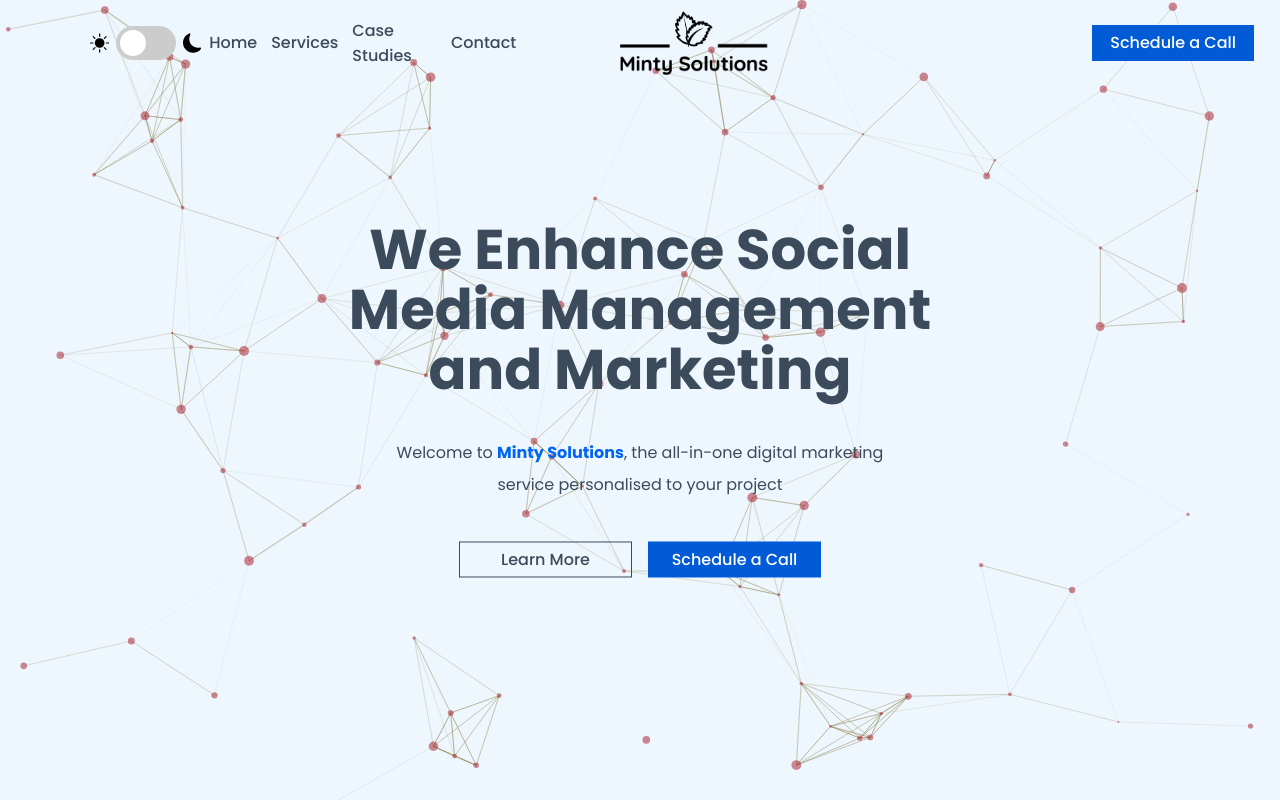
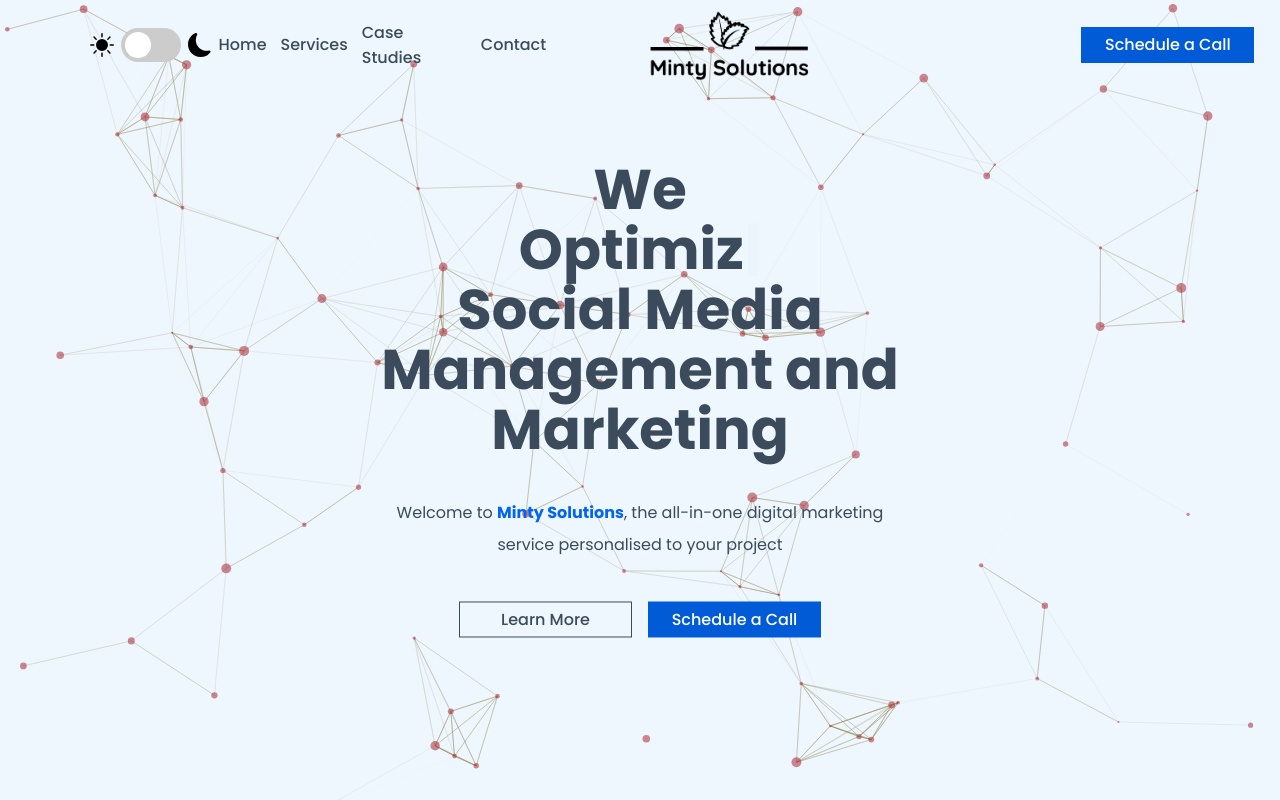
Before and after one commit to chrisokwakol/minty, a Next.js app: page / in a window 1280 px wide. Shown: the top 800 px of the page. Built offline with nearby package versions, Linux system fonts and the light colour scheme.

Commit message:
made dark mode slide and icons inline on both desktop and mobile menus

```diff
--- a/pages/index.js
+++ b/pages/index.js
@@ -267,12 +267,15 @@ export default function Home() {
 
 						<ul className={navLinksClasses.join(" ")}>
 							{/* Dark Mode Switch */}
+							<div id={styles["darkModeSwitch"]}>
 								{(darkTheme && (
 									<BsFillSunFill
 										style={{ color: "yellow", fontSize: "1.5rem" }}
 									/>
 								)) || (
-								<BsFillSunFill style={{ color: "black", fontSize: "1.5rem" }} />
+									<BsFillSunFill
+										style={{ color: "black", fontSize: "1.5rem" }}
+									/>
 								)}
 								<li>
 									{darkTheme !== undefined && (
@@ -296,8 +299,8 @@ export default function Home() {
 									<BsFillMoonFill
 										style={{ color: "black", fontSize: "1.5rem" }}
 									/>
-							)}
-
+								)}{" "}
+							</div>
 							{/* End Dark Mode Switch */}
 							<li>
 								<a href="https://mintyy.vercel.app/">Home</a>
@@ -342,8 +345,9 @@ export default function Home() {
 					</nav>
 					{/* <div className={styles.heroContentContainer}> */}
 					<div className={headerStyles.heroContent}>
-						<h1>We Enhance Social Media Management and Marketing</h1>
-						{/* <h1>
+						{/* <h1>We Enhance Social Media Management and Marketing</h1> */}
+						<div>
+							<h1>
 								We
 								<Typewriter
 									options={{
@@ -353,7 +357,8 @@ export default function Home() {
 									}}
 								/>
 								Social Media Management and Marketing
-						</h1> */}
+							</h1>
+						</div>
 						<p>
 							Welcome to{" "}
 							<span style={{ color: "#0065F2", fontWeight: "bold" }}>
--- a/styles/Header.module.css
+++ b/styles/Header.module.css
@@ -92,7 +92,7 @@
 }
 
 #navBtn {
-	margin-left: 25%;
+	margin-left: 21%;
 	margin-right: 2%;
 }
 
@@ -108,6 +108,11 @@
 	list-style: none;
 	margin: 7px;
 	font-weight: 500;
+}
+
+/* add a little space between home link and dark mode switch */
+.navLinks li :nth-child(4) {
+	/* margin-left: 100px; */
 }
 
 .navLinks li a {
@@ -204,6 +209,7 @@
 		transition: transform 0.3s ease-in;
 		z-index: 3;
 		margin: 0;
+		padding-top: 40px;
 	}
 
 	/* .navLinks li {
--- a/styles/Home.module.css
+++ b/styles/Home.module.css
@@ -15,6 +15,12 @@
 #navBtn {
 	margin-left: 25%;
 }
+
+#darkModeSwitch {
+	display: flex;
+    align-items: center;
+}
+
 
 /* METRICS */
 /* Description */
```
Lines whose indentation alone changed are shown as unchanged.
